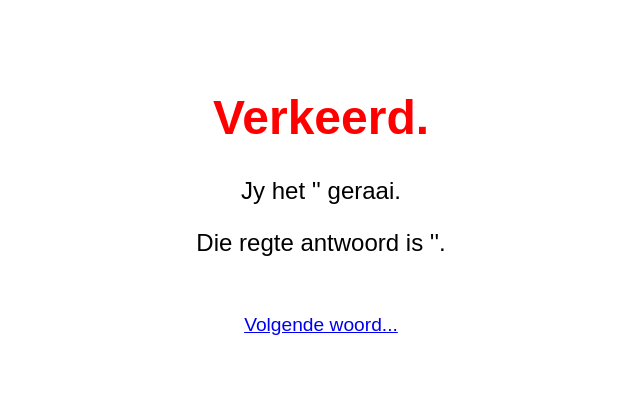
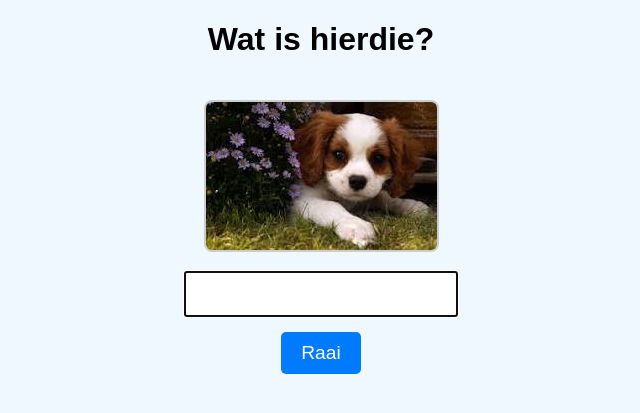
Before and after one commit to mikethiem/spel, a Flask app: page / in a window 1280 px wide. Shown: the top 413 px of the page, without its empty margins (319-959 px from the left). Run offline with Flask 3, Linux system fonts and the light colour scheme.

Commit message:
Update index.html

```diff
--- a/templates/index.html
+++ b/templates/index.html
@@ -1,25 +1,23 @@
 <!DOCTYPE html>
 <html lang="af">
 <head>
-    <meta charset="UTF-8">
-    <title>Resultaat</title>
-    <meta http-equiv="refresh" content="3;url=/">
+    <meta charset="UTF--8">
+    <title>Afrikaanse Spel Speletjie</title>
     <style>
-        body { font-family: sans-serif; text-align: center; font-size: 1.5em; padding-top: 50px; }
-        .correct { color: green; }
-        .incorrect { color: red; }
-        a { font-size: 0.8em; }
+        body { font-family: sans-serif; text-align: center; background-color: #f0f8ff; }
+        img { border: 2px solid #ccc; border-radius: 8px; max-width: 300px; margin-top: 20px; }
+        input[type="text"] { font-size: 1.2em; padding: 10px; margin: 15px; width: 250px; }
+        button { font-size: 1.2em; padding: 10px 20px; cursor: pointer; background-color: #007bff; color: white; border: none; border-radius: 5px;}
     </style>
 </head>
 <body>
-    {% if is_correct %}
-        <h1 class="correct">Reg! Mooi so! 🥳</h1>
-    {% else %}
-        <h1 class="incorrect">Verkeerd.</h1>
-        <p>Jy het '{{ user_guess }}' geraai.</p>
-        <p>Die regte antwoord is '<b>{{ correct_word }}</b>'.</p>
-    {% endif %}
-    <br>
-    <a href="/">Volgende woord...</a>
+    <h1>Wat is hierdie?</h1>
+    <img src="{{ url_for('static', filename=image_path) }}" alt="Raai die voorwerp">
+
+    <form action="/check" method="POST">
+        <input type="text" name="guess" autocomplete="off" autofocus>
+        <br>
+        <button type="submit">Raai</button>
+    </form>
 </body>
 </html>
```
